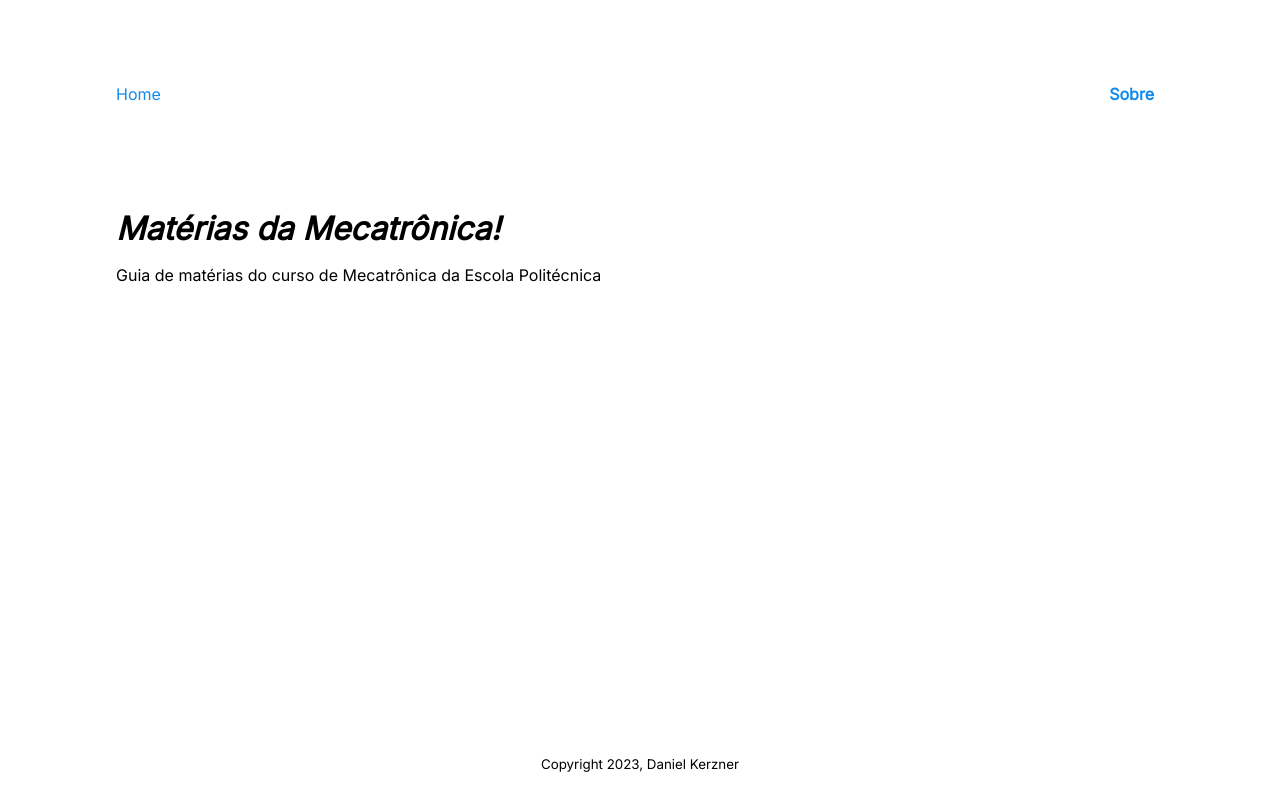
After one commit to danielkerzner/segundaentrega, a Django app: page / in a window 1280 px wide. The commit adds this page. Run offline with Django 4.2, Linux system fonts and the light colour scheme.

Commit message:
Criar site estático padrão

```diff
--- a/materias_mecatronica/urls.py
+++ b/materias_mecatronica/urls.py
@@ -19,5 +19,5 @@ from django.urls import include, path
 
 urlpatterns = [
     path('admin/', admin.site.urls),
-    path('staticpages/', include('staticpages.urls')),
+    path('', include('staticpages.urls')),
 ]
--- /dev/null
+++ b/static/style.css
@@ -0,0 +1,155 @@
+:root {
+    --primary-color: #000000;
+    --secondary-color: #118bee;
+    --tertiary-color: #f44d27;
+    --secondary-color-light: #30b2ff;
+    --tertiary-color-light: #ff6d28;
+    --bg-color: #fff;
+    --secondary-bg-color: #e9e9e9;
+    --color-shadow: #f4f4f4;
+    font-family: Inter, sans-serif;
+    font-size: 16px;
+    line-height: 1.5em;
+  }
+
+  * {
+    box-sizing: border-box;
+  }
+
+  html,
+  body, #root {
+    height: 100%;
+  }
+
+  header#cabecalho-principal {
+    margin: 0 auto;
+    width: 100%;
+    max-width: 1080px;
+    padding: 3rem 1rem;
+
+    display: flex;
+    justify-content: space-between;
+    align-items: center;
+  }
+
+  li a {
+    color: var(--secondary-color);
+    font-weight: bold;
+    text-decoration: none;
+  }
+
+  li a:hover {
+    color: var(--secondary-color-light);
+    text-decoration: underline;
+  }
+
+  body, #root {
+    display: flex;
+    flex-direction: column;
+  }
+
+  nav#navegacao-principal li {
+    display: inline-block;
+    padding: 10px;
+  }
+
+  main#conteiner-principal {
+    margin: 0 auto;
+    width: 100%;
+    max-width: 1080px;
+    padding: 1rem 1rem;
+    flex-grow: 1;
+  }
+
+  footer#rodape-principal {
+    display: flex;
+    flex-direction: column;
+    justify-content: center;
+    align-items: center;
+    padding: 1rem 1rem;
+  }
+
+  .lista-de-cards {
+    display: flex;
+    flex-wrap: wrap;
+  }
+
+  .card {
+    border: 1px solid var(--secondary-bg-color);
+    border-radius: 5px;
+    box-shadow: 2px 2px 10px var(--color-shadow);
+    margin: 1rem;
+    padding: 1.25rem;
+    width: 285px;
+  }
+
+  .small-card {
+    border: 1px solid var(--secondary-bg-color);
+    border-radius: 5px;
+    box-shadow: 2px 2px 10px var(--color-shadow);
+    margin: 1rem;
+    padding: 1.25rem;
+    width: 160px;
+  }
+
+  .card img {
+    width: 100%;
+  }
+
+  .small-card img {
+    width: 100%;
+  }
+
+  a {
+    color: var(--secondary-color);
+    text-decoration: none;
+  }
+
+  a:hover {
+    color: var(--secondary-color-light);
+    text-decoration: underline;
+  }
+
+  .dados-de-filme {
+    width: 100%;
+    display: flex;
+    flex-wrap: wrap;
+    justify-content: left;
+    padding: 1rem 0;
+  }
+
+  .dados-de-filme img {
+    width: 285px;
+    box-shadow: 2px 2px 10px var(--color-shadow);
+  }
+
+  .dados-de-filme ul {
+    list-style-type: none;
+  }
+
+  input {
+    display: block;
+    width: 100%;
+    max-width: 560px;
+    border: 1px solid var(--secondary-bg-color);
+    border-radius: 5px;
+    margin-bottom: 1rem;
+    padding: 0.4rem 0.8rem;
+  }
+
+  button {
+    background-color: var(--secondary-color);
+    border: 2px solid var(--secondary-color);
+    color: var(--bg-color);
+    border-radius: 5px;
+    display: inline-block;
+    font-size: medium;
+    font-weight: bold;
+    margin: 0.5rem 0;
+    padding: 1rem 2rem;
+  }
+
+  button:hover {
+    background-color: var(--secondary-color-light);
+    border: 2px solid var(--secondary-color-light);
+  }
--- a/staticpages/templates/staticpages/home.html
+++ b/staticpages/templates/staticpages/home.html
@@ -1,11 +1,11 @@
-<!DOCTYPE html>
-<html lang="en">
-<head>
-    <meta charset="UTF-8">
-    <meta name="viewport" content="width=device-width, initial-scale=1.0">
-    <title>Document</title>
-</head>
-<body>
+{% extends 'base.html' %}
 
-</body>
-</html>
+{% block title %}
+Página Inicial
+{% endblock title %}
+
+{% block content %}
+
+<h1><i>Matérias da Mecatrônica!</i></h1>
+<p>Guia de matérias do curso de Mecatrônica da Escola Politécnica</p>
+{% endblock content %}
--- a/staticpages/urls.py
+++ b/staticpages/urls.py
@@ -3,5 +3,6 @@ from django.urls import path
 from . import views
 
 urlpatterns = [
+    path('about/', views.about, name='about'),
     path('', views.home, name='home'),
 ]
--- a/staticpages/views.py
+++ b/staticpages/views.py
@@ -3,3 +3,6 @@ from django.shortcuts import render, HttpResponse
 # Create your views here.
 def home(request):
     return render(request, 'staticpages/home.html')
+
+def about(request):
+    return render(request, 'staticpages/about.html')
--- /dev/null
+++ b/templates/base.html
@@ -0,0 +1,41 @@
+{% load static %}
+
+<!DOCTYPE html>
+<html lang="en">
+
+<head>
+    <meta charset="UTF-8">
+    <meta http-equiv="X-UA-Compatible" content="IE=edge">
+    <meta name="viewport" content="width=device-width, initial-scale=1.0">
+    <title>
+        {% block title %}{% endblock %} | Matérias do Curso de Mecatrônica
+    </title>
+    <link href="https://fonts.googleapis.com/css?family=Inter&display=swap" rel="stylesheet" /> <!-- adicione esta linha -->
+    <link rel="stylesheet" type="text/css" href="{% static 'style.css' %}"> <!-- adicione esta linha -->
+</head>
+</head>
+
+<body>
+    <header id="cabecalho-principal">
+        <a href="{% url 'home' %}">
+            <p>Home</p>
+        </a>
+        <nav id="navegacao-principal">
+            <ul>
+                <li><a href="{% url 'about' %}">Sobre</a></li>
+            </ul>
+        </nav>
+
+    </header>
+    <main id="conteiner-principal">
+        {% block content %}
+        {% endblock content %}
+    </main>
+    <footer id="rodape-principal">
+        <p>
+            <small>Copyright 2023, Daniel Kerzner</small>
+        </p>
+    </footer>
+</body>
+
+</html>
```
Also changed, not shown: materias_mecatronica/settings.py (+5 -2 lines), staticpages/templates/staticpages/about.html (added, +9 -0 lines).
